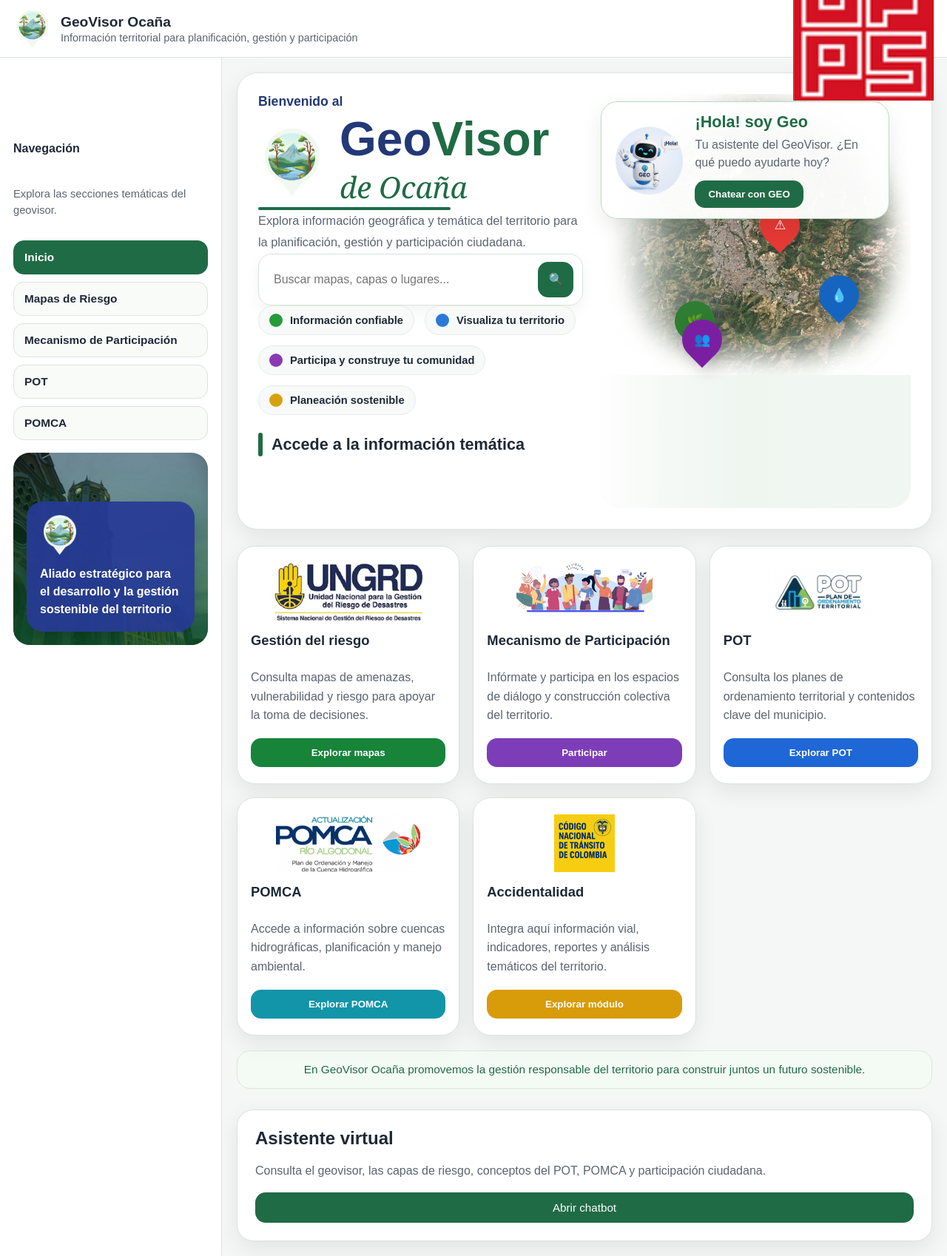
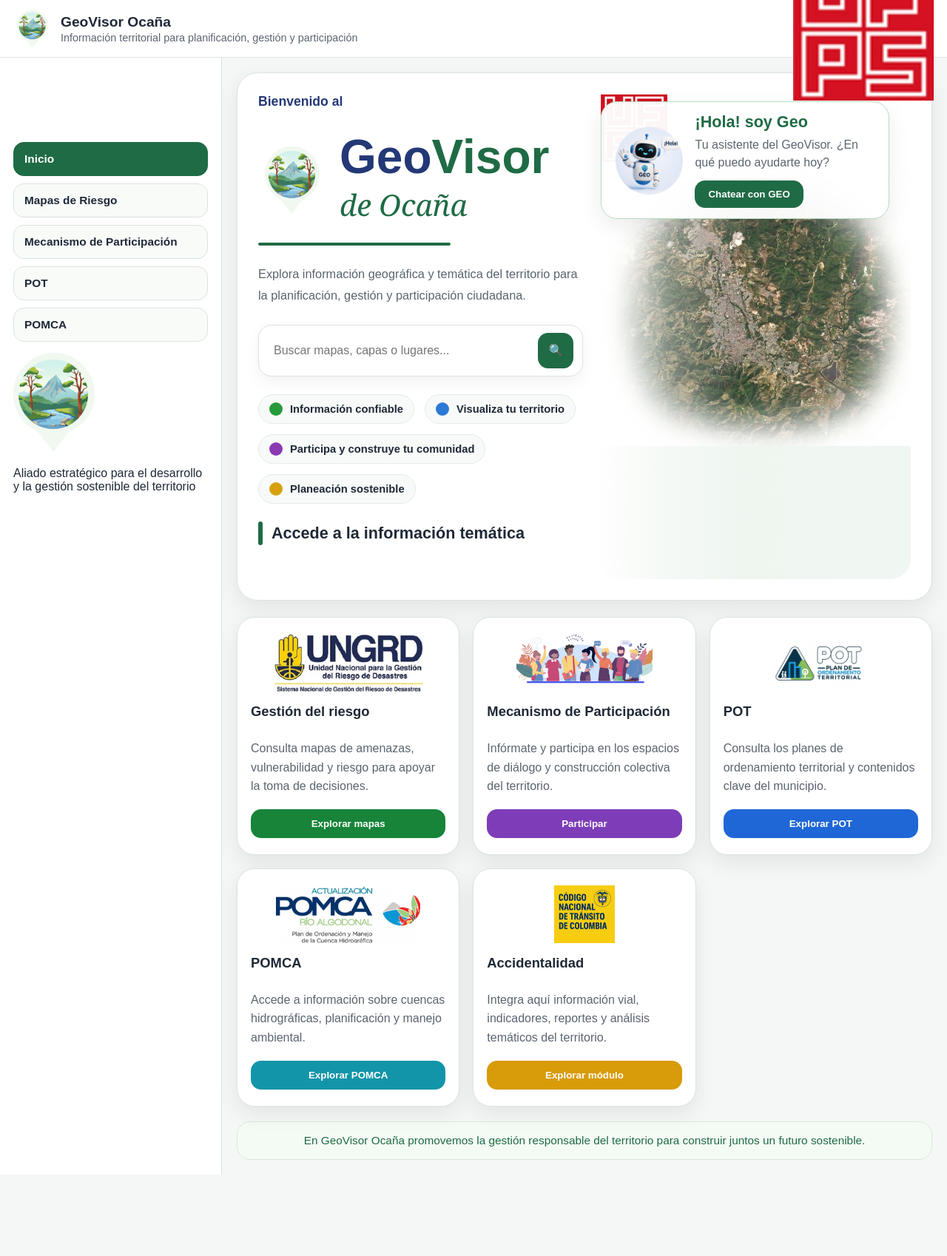
Before and after one commit to estebanyxy3-beep/geovisor-ocana, a plain HTML site: page index.html in a window 1280 px wide. Shown: the whole page at 74% size. After the commit the page ends 1588 px from the top, so only its background shows below. Drawn offline with nearby package versions, Linux system fonts and the light colour scheme.

Commit message:
Update stylesheet version and refine sidebar layout
Updated stylesheet version and modified sidebar content to enhance layout and user experience.

```diff
--- a/index.html
+++ b/index.html
@@ -9,7 +9,7 @@
     rel="stylesheet"
     href="https://unpkg.com/leaflet@1.9.4/dist/leaflet.css"
   />
-  <link rel="stylesheet" href="styles.css?v=3" />
+  <link rel="stylesheet" href="styles.css?v=4" />
 </head>
 <body>
   <header class="topbar">
@@ -30,11 +30,6 @@
   <main class="layout">
     <aside class="sidebar" id="sidebar">
       <div class="sidebar-inner">
-        <h2 class="panel-title">Navegación</h2>
-        <p class="panel-subtitle">
-          Explora las secciones temáticas del geovisor.
-        </p>
-
         <nav class="nav-menu">
           <button class="nav-item active" data-view="inicio">Inicio</button>
           <button class="nav-item" data-view="riesgo">Mapas de Riesgo</button>
@@ -43,12 +38,9 @@
           <button class="nav-item" data-view="pomca">POMCA</button>
         </nav>
 
-        <div class="sidebar-decor">
-          <img src="assets/Ocaña.jpeg" alt="Ocaña" class="sidebar-bg-image" />
-          <div class="sidebar-decor-card">
+        <div class="sidebar-ally-card">
           <img src="assets/Logo_Geovisor.png" alt="GeoVisor Ocaña" />
           <p>Aliado estratégico para el desarrollo y la gestión sostenible del territorio</p>
-          </div>
         </div>
       </div>
     </aside>
@@ -58,7 +50,6 @@
       <section class="view active" id="view-inicio">
         <div class="home-hero">
           <div class="home-left">
-            <div class="welcome-block">
             <p class="welcome-kicker">Bienvenido al</p>
 
             <div class="home-title-brand">
@@ -74,8 +65,8 @@
             <div class="welcome-line"></div>
 
             <p class="welcome-description">
-                Explora información geográfica y temática del territorio para la
-                planificación, gestión y participación ciudadana.
+              Explora información geográfica y temática del territorio para la planificación,
+              gestión y participación ciudadana.
             </p>
 
             <div class="home-search">
@@ -104,7 +95,6 @@
                 <strong>Planeación sostenible</strong>
               </div>
             </div>
-            </div>
 
             <div class="home-section-title">
               <span></span>
@@ -113,12 +103,38 @@
           </div>
 
           <div class="home-right">
+            <img src="assets/Logo_UFPSO.png" alt="Logo UFPSO" class="hero-ufpso-logo" />
+
+            <div class="assistant-float">
               <div class="assistant-card">
                 <img src="assets/Geo_Bot.png" alt="Geo Bot" class="assistant-img" />
                 <div class="assistant-text">
                   <h3>¡Hola! soy Geo</h3>
                   <p>Tu asistente del GeoVisor. ¿En qué puedo ayudarte hoy?</p>
-                <button type="button" id="openChatbotBtnHero">Chatear con GEO</button>
+                  <button type="button" id="openChatbotBtn">Chatear con GEO</button>
+                </div>
+              </div>
+
+              <div class="chat-window hidden" id="chatWindow">
+                <div class="chat-header">
+                  <h3>GeoBot</h3>
+                  <button type="button" id="closeChatbotBtn">×</button>
+                </div>
+
+                <div class="chat-messages" id="chatMessages">
+                  <div class="bot-message">
+                    Hola. Soy GeoBot, el asistente del GeoVisor Ocaña. ¿En qué puedo ayudarte?
+                  </div>
+                </div>
+
+                <div class="chat-input-area">
+                  <input
+                    type="text"
+                    id="chatInput"
+                    placeholder="Escribe tu pregunta..."
+                  />
+                  <button type="button" id="sendChatBtn">Enviar</button>
+                </div>
               </div>
             </div>
 
@@ -127,11 +143,6 @@
                 src="assets/Imagen_satelital_difuminada.png"
                 alt="Visual satelital del territorio de Ocaña"
               />
-
-              <div class="map-pin pin-red"><span>⚠</span></div>
-              <div class="map-pin pin-green"><span>🌿</span></div>
-              <div class="map-pin pin-purple"><span>👥</span></div>
-              <div class="map-pin pin-blue"><span>💧</span></div>
             </div>
           </div>
         </div>
@@ -141,8 +152,7 @@
             <img src="assets/UNGRD.png" alt="UNGRD" class="topic-image" />
             <h3>Gestión del riesgo</h3>
             <p>
-              Consulta mapas de amenazas, vulnerabilidad y riesgo para apoyar la
-              toma de decisiones.
+              Consulta mapas de amenazas, vulnerabilidad y riesgo para apoyar la toma de decisiones.
             </p>
             <button class="topic-btn green-btn" type="button" data-view-target="riesgo">
               Explorar mapas
@@ -153,8 +163,7 @@
             <img src="assets/Participacion_Ciudadana.png" alt="Participación ciudadana" class="topic-image" />
             <h3>Mecanismo de Participación</h3>
             <p>
-              Infórmate y participa en los espacios de diálogo y construcción
-              colectiva del territorio.
+              Infórmate y participa en los espacios de diálogo y construcción colectiva del territorio.
             </p>
             <button class="topic-btn purple-btn" type="button" data-view-target="participacion">
               Participar
@@ -165,8 +174,7 @@
             <img src="assets/POT.png" alt="POT" class="topic-image" />
             <h3>POT</h3>
             <p>
-              Consulta los planes de ordenamiento territorial y contenidos clave
-              del municipio.
+              Consulta los planes de ordenamiento territorial y contenidos clave del municipio.
             </p>
             <button class="topic-btn blue-btn" type="button" data-view-target="pot">
               Explorar POT
@@ -177,8 +185,7 @@
             <img src="assets/POMCA.png" alt="POMCA" class="topic-image" />
             <h3>POMCA</h3>
             <p>
-              Accede a información sobre cuencas hidrográficas, planificación y
-              manejo ambiental.
+              Accede a información sobre cuencas hidrográficas, planificación y manejo ambiental.
             </p>
             <button class="topic-btn teal-btn" type="button" data-view-target="pomca">
               Explorar POMCA
@@ -189,8 +196,7 @@
             <img src="assets/Codigo_Transito.png" alt="Código Nacional de Tránsito" class="topic-image" />
             <h3>Accidentalidad</h3>
             <p>
-              Integra aquí información vial, indicadores, reportes y análisis
-              temáticos del territorio.
+              Integra aquí información vial, indicadores, reportes y análisis temáticos del territorio.
             </p>
             <button class="topic-btn yellow-btn" type="button">
               Explorar módulo
@@ -199,8 +205,7 @@
         </div>
 
         <div class="home-footer-banner">
-          En GeoVisor Ocaña promovemos la gestión responsable del territorio para
-          construir juntos un futuro sostenible.
+          En GeoVisor Ocaña promovemos la gestión responsable del territorio para construir juntos un futuro sostenible.
         </div>
       </section>
 
@@ -351,46 +356,11 @@
         </div>
       </section>
 
-      <section class="chatbot-section">
-        <div class="chatbot-card">
-          <h2>Asistente virtual</h2>
-          <p>
-            Consulta el geovisor, las capas de riesgo, conceptos del POT, POMCA y
-            participación ciudadana.
-          </p>
-
-          <button class="chatbot-btn" id="openChatbotBtn" type="button">
-            Abrir chatbot
-          </button>
-
-          <div class="chat-window hidden" id="chatWindow">
-            <div class="chat-header">
-              <h3>GeoBot</h3>
-              <button type="button" id="closeChatbotBtn">×</button>
-            </div>
-
-            <div class="chat-messages" id="chatMessages">
-              <div class="bot-message">
-                Hola. Soy GeoBot, el asistente del GeoVisor Ocaña. ¿En qué puedo ayudarte?
-              </div>
-            </div>
-
-            <div class="chat-input-area">
-              <input
-                type="text"
-                id="chatInput"
-                placeholder="Escribe tu pregunta..."
-              />
-              <button type="button" id="sendChatBtn">Enviar</button>
-            </div>
-          </div>
-        </div>
-      </section>
     </section>
   </main>
 
   <script src="https://unpkg.com/leaflet@1.9.4/dist/leaflet.js"></script>
-  <script src="main.js?v=3"></script>
+  <script src="main.js?v=4"></script>
   <script src="chatbot.js?v=1"></script>
 </body>
 </html>
```
Lines whose indentation alone changed are shown as unchanged.
